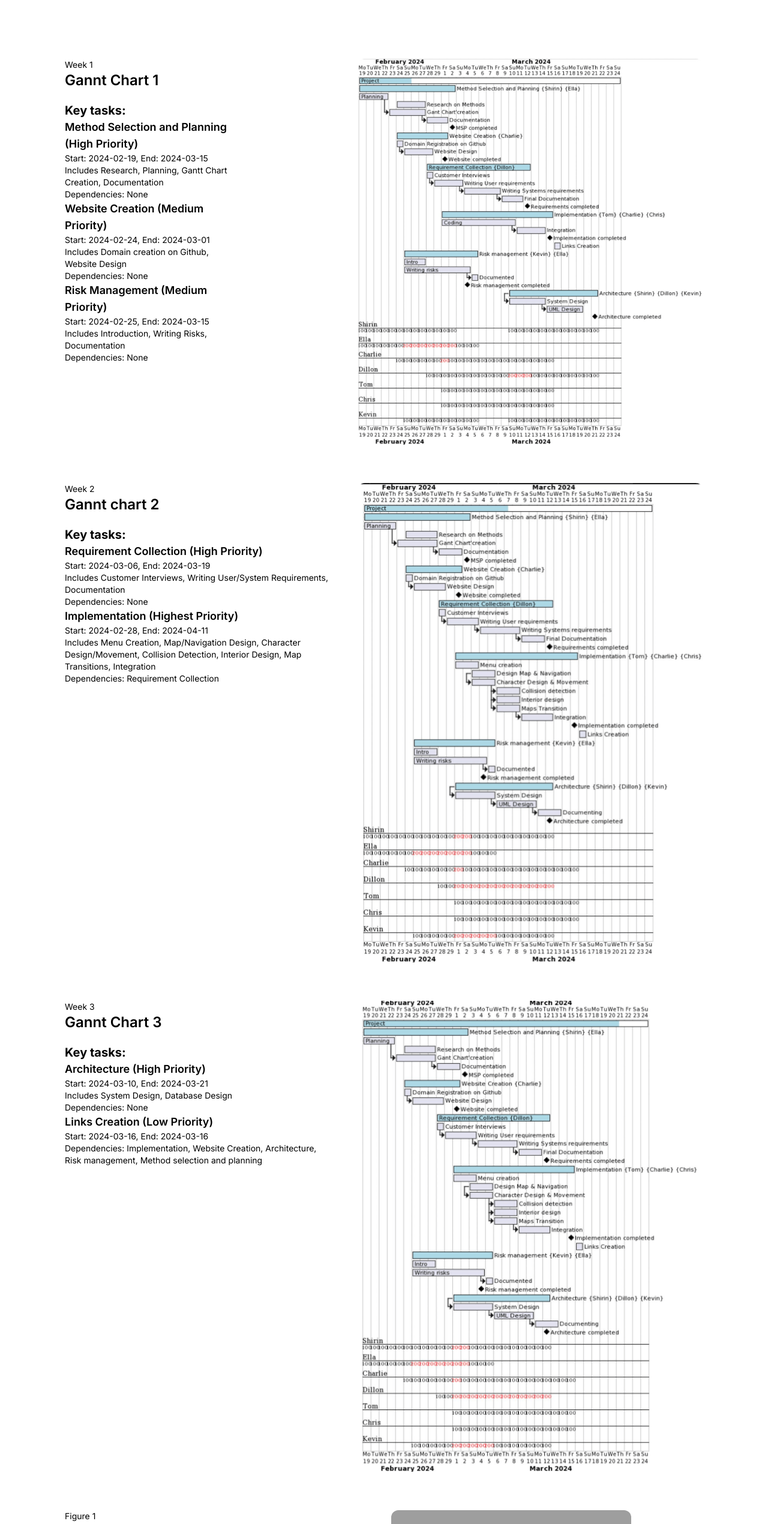
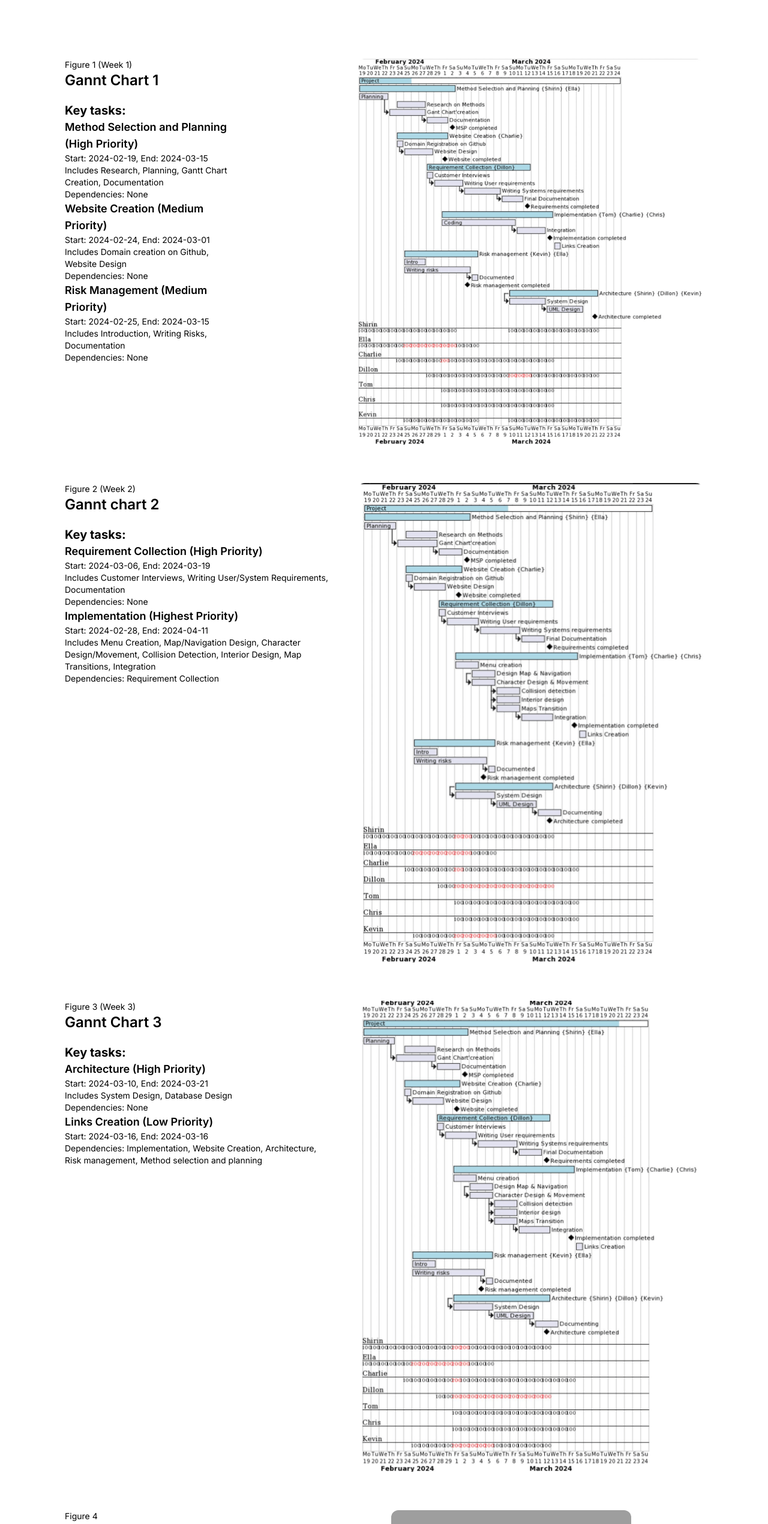
Before and after one commit to charliepiper/charliepiper.github.io, a Next.js app: page /documents in a window 1280 px wide. Shown: the part 962-3502 px from the top of the page at 60% size. Built offline with nearby package versions, Linux system fonts and the light colour scheme; grey boxes are pictures that could not be loaded.

Commit message:
feat: added figure naming

```diff
--- a/src/components/Figures.tsx
+++ b/src/components/Figures.tsx
@@ -9,7 +9,7 @@ const Figures = () => {
             </h2>
             <div className="flex flex-col md:flex-row md:gap-48 gap-10 pt-16">
                 <div>
-                    <p className="text-sm">Week 1</p>
+                    <p className="text-sm">Figure 1 (Week 1)</p>
                     <h3 className="text-2xl md:text-2xl font-semibold">
                         Gannt Chart 1
                     </h3>
@@ -37,7 +37,7 @@ const Figures = () => {
 
             <div className="flex flex-col md:flex-row gap-10 pt-16">
                 <div>
-                    <p className="text-sm">Week 2</p>
+                    <p className="text-sm">Figure 2 (Week 2)</p>
                     <h3 className="text-xl md:text-2xl font-semibold">
                         Gannt chart 2
                     </h3>
@@ -61,7 +61,7 @@ const Figures = () => {
 
             <div className="flex flex-col md:flex-row gap-10 pt-16">
                 <div>
-                    <p className="text-sm">Week 3</p>
+                    <p className="text-sm">Figure 3 (Week 3)</p>
                     <h3 className="text-xl md:text-2xl font-semibold">
                         Gannt Chart 3
                     </h3>
@@ -83,7 +83,7 @@ const Figures = () => {
 
             <div className="flex flex-col md:flex-row gap-10 md:gap-52 pt-16">
                 <div>
-                    <p className="text-sm">Figure 1</p>
+                    <p className="text-sm">Figure 4</p>
                     <h3 className="text-xl md:text-2xl font-semibold">
                         Architecture
                     </h3>
```
